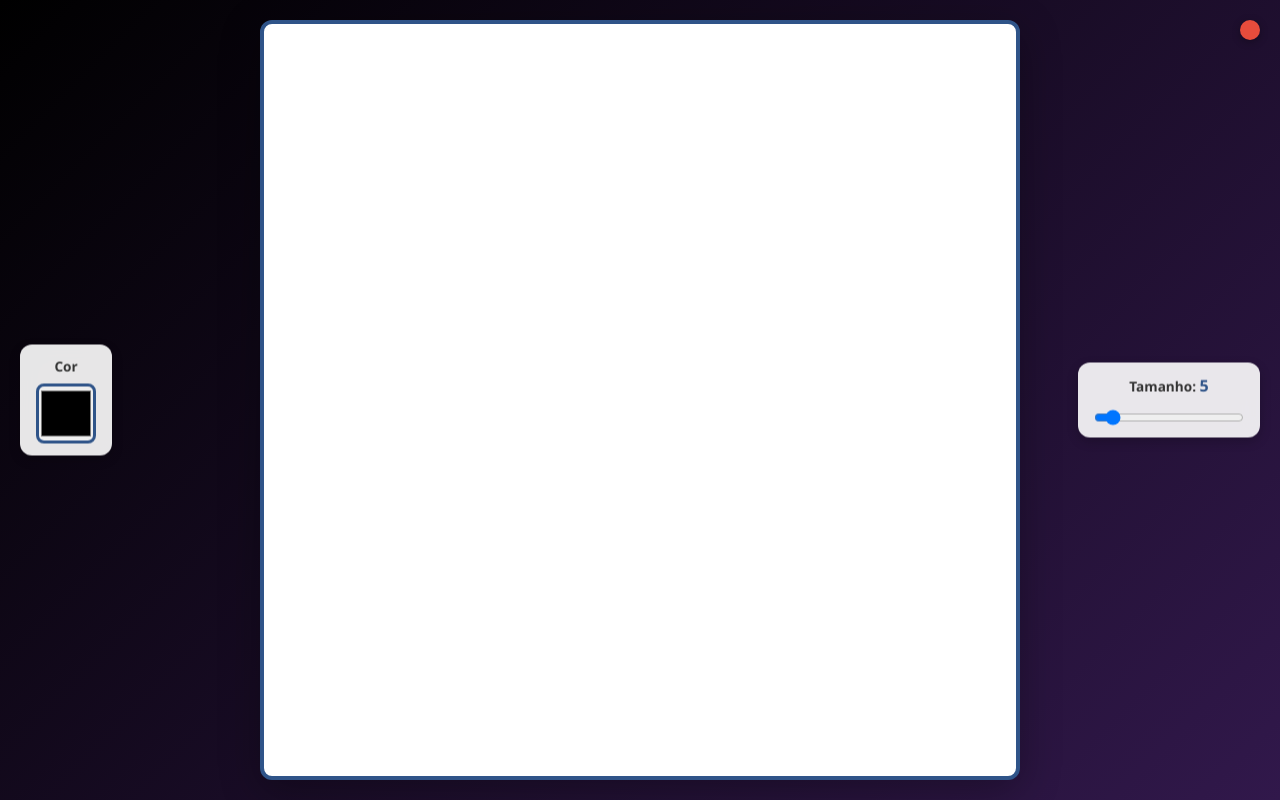
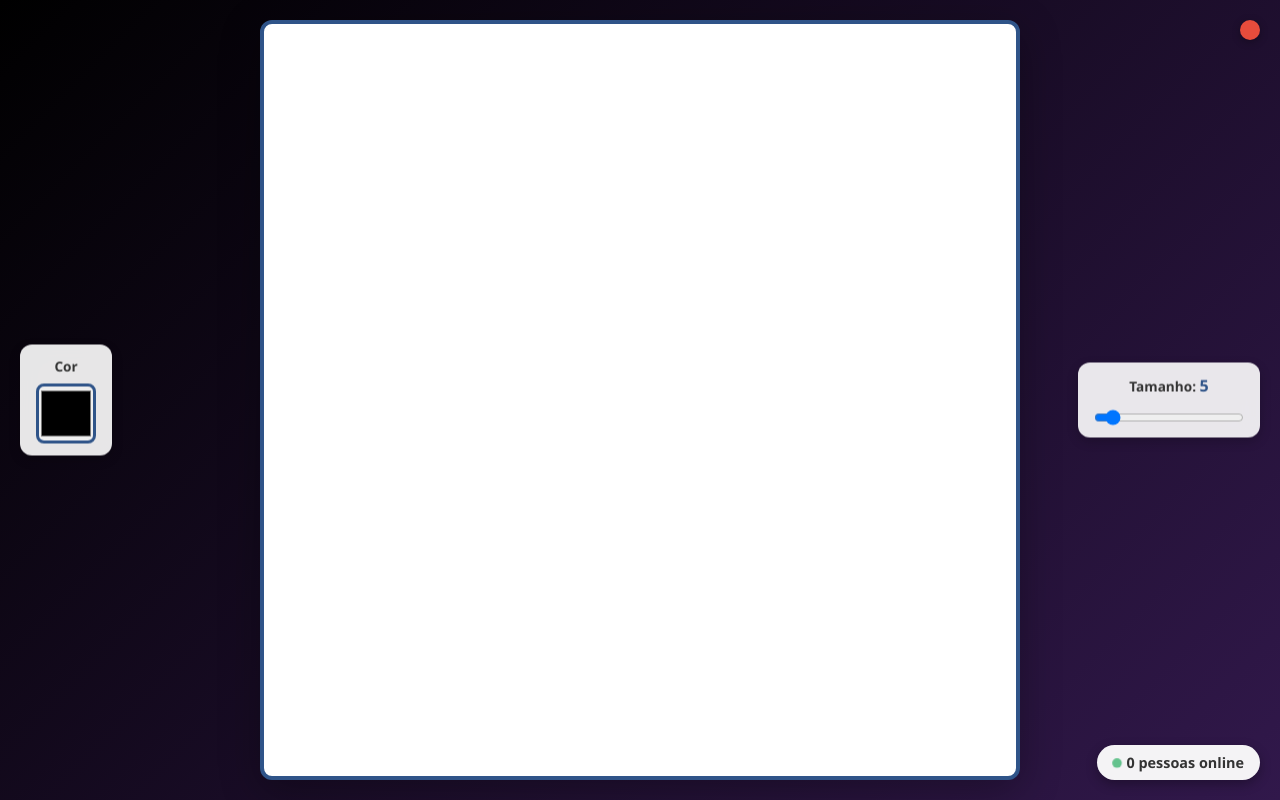
Before and after one commit to AlekzFateJumper/mural, a website: page public/index.html in a window 1280 px wide. Drawn offline with nearby package versions, Linux system fonts and the light colour scheme; no server answers.

Commit message:
contador online

```diff
--- a/public/app.js
+++ b/public/app.js
@@ -8,6 +8,7 @@ const colorPicker = document.getElementById('colorPicker');
 const brushSize = document.getElementById('brushSize');
 const brushSizeValue = document.getElementById('brushSizeValue');
 const status = document.getElementById('status');
+const onlineCount = document.getElementById('onlineCount');
 
 // Estado do desenho
 let isDrawing = false;
@@ -578,6 +579,17 @@ socket.on('connect_error', () => {
     status.className = 'status-indicator disconnected';
 });
 
+// Atualizar contador de pessoas online
+socket.on('online-count', (count) => {
+    if (onlineCount) {
+        if (count === 1) {
+            onlineCount.textContent = '1 pessoa online';
+        } else {
+            onlineCount.textContent = `${count} pessoas online`;
+        }
+    }
+});
+
 // WebRTC para comunicação peer-to-peer (opcional)
 let peerConnection = null;
 const configuration = {
--- a/public/index.html
+++ b/public/index.html
@@ -9,6 +9,7 @@
 <body>
     <div class="container">
         <div id="status" class="status-indicator connecting"></div>
+        <div id="onlineCount" class="online-count-pill">0 pessoas online</div>
 
         <main>
             <div class="control-top">
--- a/public/style.css
+++ b/public/style.css
@@ -45,6 +45,52 @@ body {
 
 .status-indicator.connecting {
     background: #f39c12;
+}
+
+/* Contador de pessoas online - pill fixa no canto inferior direito */
+.online-count-pill {
+    position: fixed;
+    bottom: 20px;
+    right: 20px;
+    background: rgba(255, 255, 255, 0.95);
+    color: #333;
+    padding: 8px 16px;
+    border-radius: 20px;
+    font-size: 0.9rem;
+    font-weight: 600;
+    z-index: 1000;
+    box-shadow: 0 4px 12px rgba(0, 0, 0, 0.3);
+    backdrop-filter: blur(10px);
+    display: flex;
+    align-items: center;
+    gap: 6px;
+    transition: transform 0.2s ease, box-shadow 0.2s ease;
+}
+
+.online-count-pill:hover {
+    transform: scale(1.05);
+    box-shadow: 0 6px 16px rgba(0, 0, 0, 0.4);
+}
+
+.online-count-pill::before {
+    content: '';
+    width: 8px;
+    height: 8px;
+    background: #27ae60;
+    border-radius: 50%;
+    display: inline-block;
+    animation: pulse 2s infinite;
+}
+
+@keyframes pulse {
+    0%, 100% {
+        opacity: 1;
+        transform: scale(1);
+    }
+    50% {
+        opacity: 0.7;
+        transform: scale(1.2);
+    }
 }
 
 main {
```
Also changed, not shown: server.js (+11 -0 lines).
